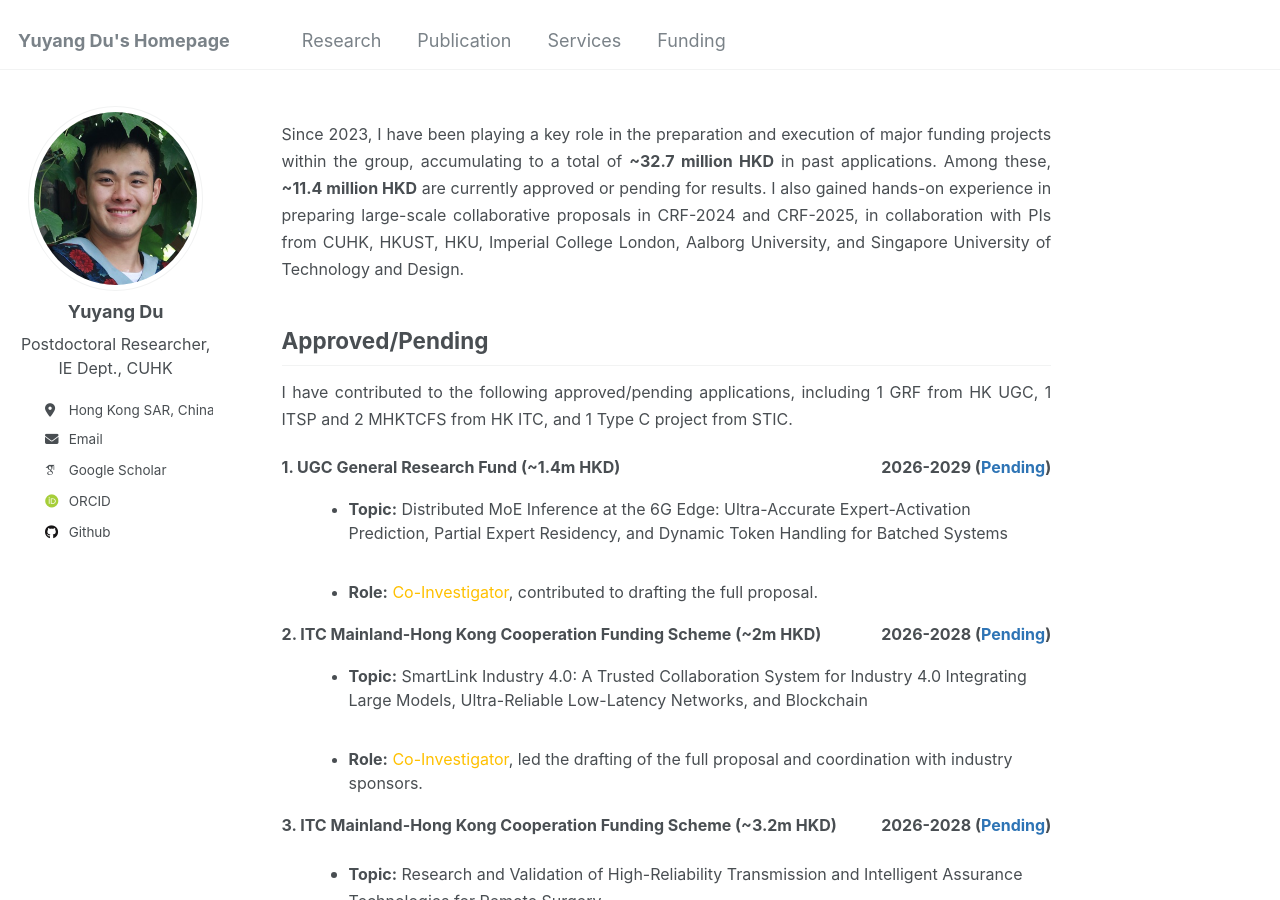
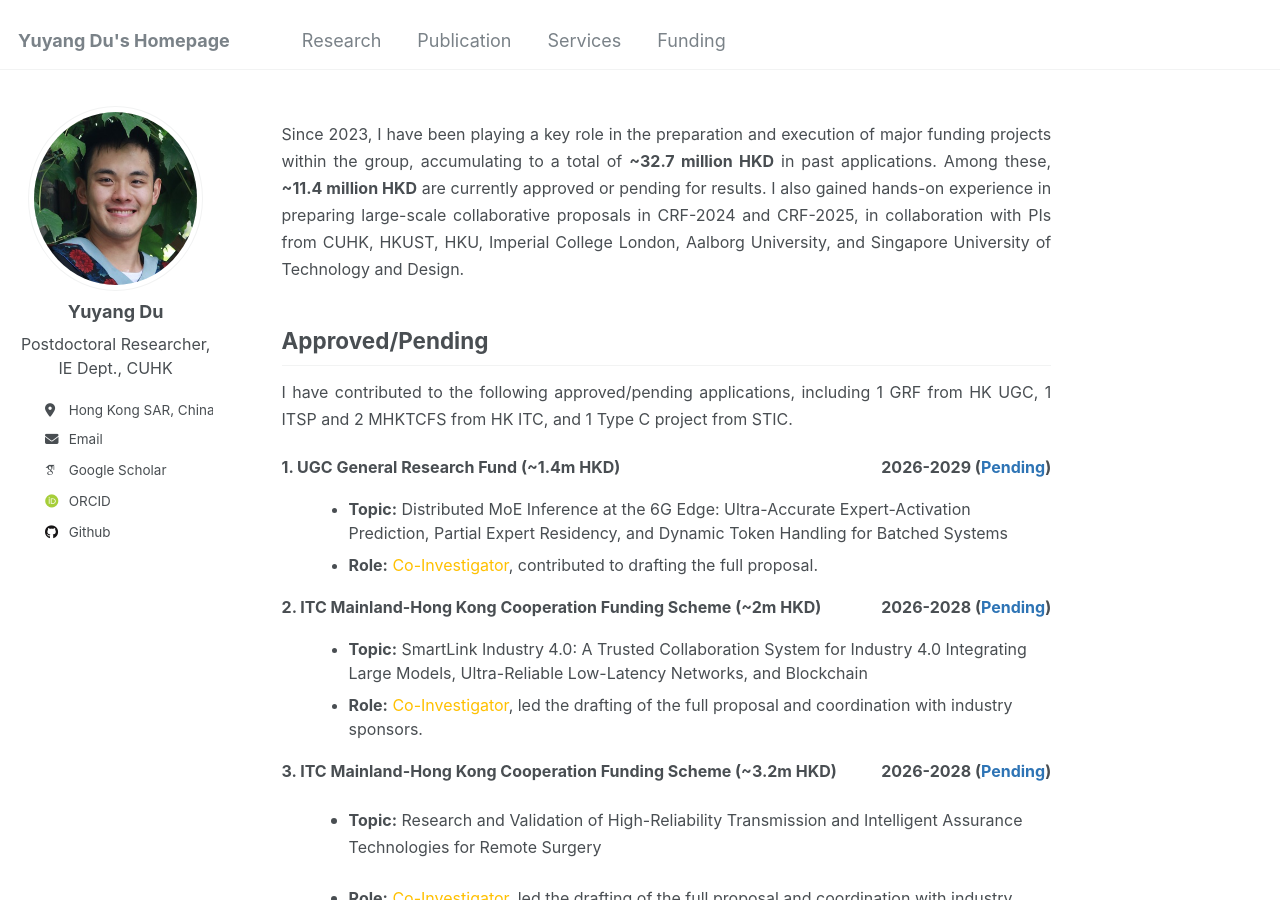
Before and after one commit to yuyangdu01/yuyangdu01.github.io, a Jekyll site: the page built from _pages/funding.md, in a window 1280 px wide and 900 px high. Built offline with Jekyll 4.4.1, drawn with Linux system fonts in a browser that asks for light colours; some web fonts are replaced.

Commit message:
Update funding.md

```diff
--- a/_pages/funding.md
+++ b/_pages/funding.md
@@ -19,12 +19,12 @@ Approved/Pending
 ------
 <p style="text-align: justify;"><font size=3>I have contributed to the following approved/pending applications, including 1 GRF from HK UGC, 1 ITSP and 2 MHKTCFS from HK ITC, and 1 Type C project from STIC.</font></p>
 
-<li style="display: flex; justify-content: space-between; align-items: center; list-style-type: none; margin-bottom: 0.5em;">
+<li style="display: flex; justify-content: space-between; align-items: center; list-style-type: none;">
   <font size=3><b>1. UGC General Research Fund (~1.4m HKD)</b></font>
   <font size=3><b>2026-2029 (<span style="color: #2e74b5;">Pending</span>)</b></font>
 </li>
 <ul style="margin-left: 1.5em;">
-  <font size=3><li><b>Topic:</b> Distributed MoE Inference at the 6G Edge: Ultra-Accurate Expert-Activation Prediction, Partial Expert Residency, and Dynamic Token Handling for Batched Systems</li></font><br>
+  <font size=3><li><b>Topic:</b> Distributed MoE Inference at the 6G Edge: Ultra-Accurate Expert-Activation Prediction, Partial Expert Residency, and Dynamic Token Handling for Batched Systems</li></font>
   <font size=3><li><b>Role:</b> <span style="color: #ffc000;">Co-Investigator</span>, contributed to drafting the full proposal.</li></font>
 </ul>
 
@@ -33,7 +33,7 @@ Approved/Pending
   <font size=3><b>2026-2028 (<span style="color: #2e74b5;">Pending</span>)</b></font>
 </li>
 <ul style="margin-left: 1.5em;">
-  <font size=3><li><b>Topic:</b> SmartLink Industry 4.0: A Trusted Collaboration System for Industry 4.0 Integrating Large Models, Ultra-Reliable Low-Latency Networks, and Blockchain</li></font><br>
+  <font size=3><li><b>Topic:</b> SmartLink Industry 4.0: A Trusted Collaboration System for Industry 4.0 Integrating Large Models, Ultra-Reliable Low-Latency Networks, and Blockchain</li></font>
   <font size=3><li><b>Role:</b> <span style="color: #ffc000;">Co-Investigator</span>, led the drafting of the full proposal and coordination with industry sponsors.</li></font>
 </ul>
 
```
